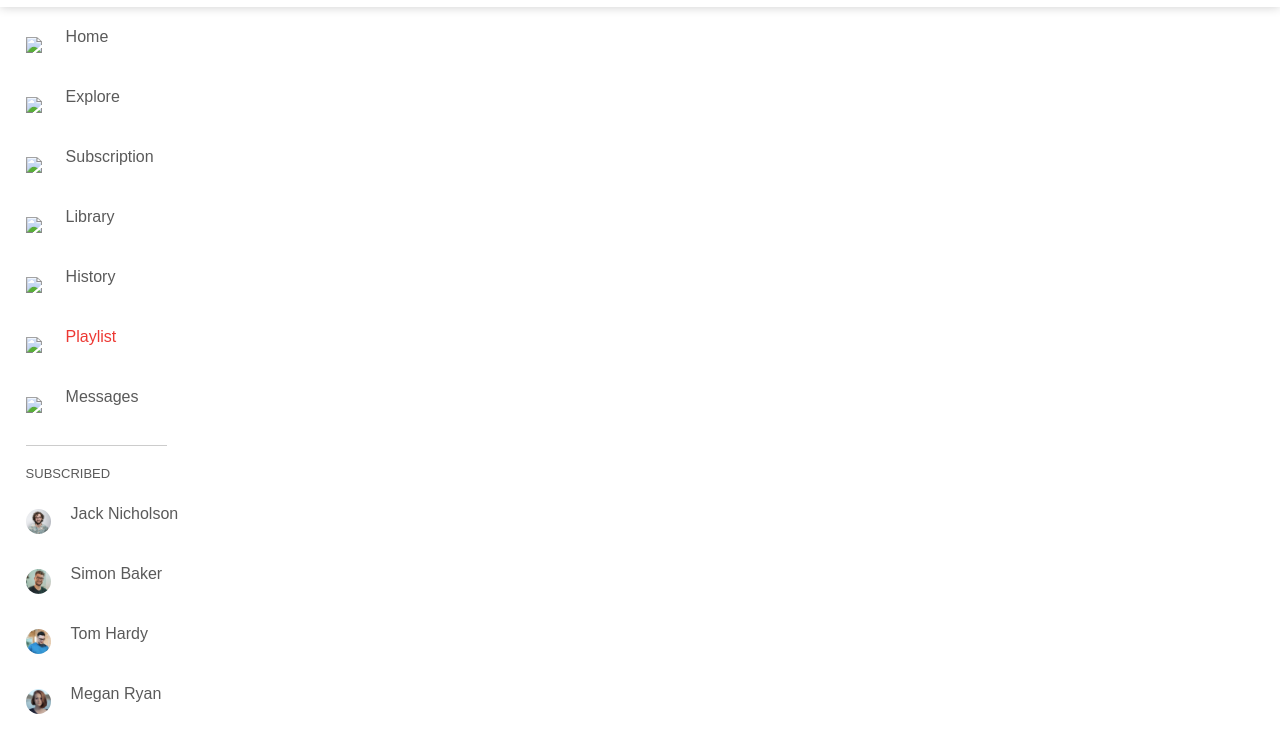
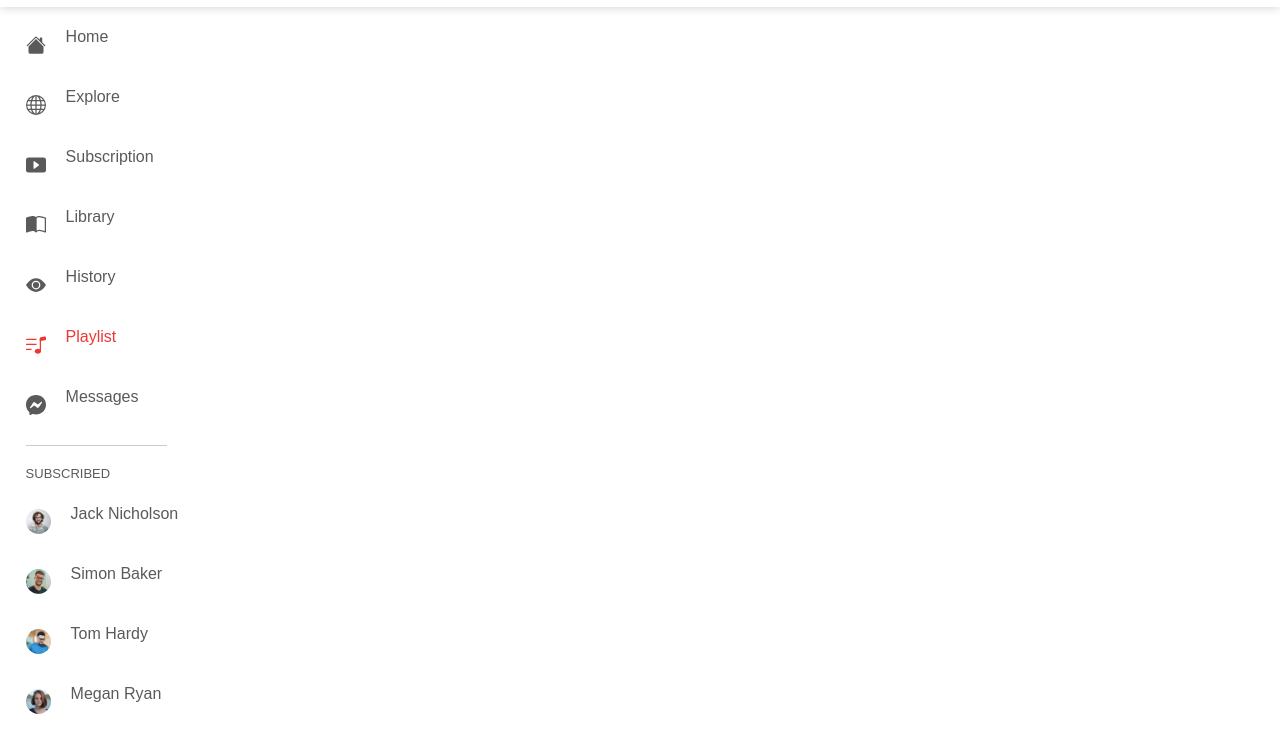
Before and after one commit to HendrukChristoffelDuToit/FightHub.github.io, a website: page playlist.html in a window 1280 px wide. Shown: the part 55-800 px from the top of the page. Drawn offline with nearby package versions, Linux system fonts and the light colour scheme.

Commit message:
Update playlist.html

```diff
--- a/playlist.html
+++ b/playlist.html
@@ -32,13 +32,13 @@
 
     <div class="sidebar">
         <div class="shortcut-links">
-            <a href="index.html" ><img src="node_modules/bootstrap-icons/icons/house-fill.svg"><p>Home</p></a>
-            <a href="explore.html"><img src="node_modules/bootstrap-icons/icons/globe.svg"><p>Explore</p></a>
-            <a href="subscription.html"><img src="node_modules/bootstrap-icons/icons/play-btn-fill.svg"><p>Subscription</p></a>
-            <a href="library.html"><img src="node_modules/bootstrap-icons/icons/book-half.svg"><p>Library</p></a>
-            <a href="history.html"><img src="node_modules/bootstrap-icons/icons/eye-fill.svg"><p>History</p></a>
-            <a href="playlist.html"><img src="node_modules/bootstrap-icons/icons/music-note-list-active.svg"><p>Playlist</p></a>
-            <a href="messages.html"><img src="node_modules/bootstrap-icons/icons/messenger.svg"><p>Messages</p></a>
+            <a href="index.html" ><img src="images/icons/house-fill.svg"><p>Home</p></a>
+            <a href="explore.html"><img src="images/icons/globe.svg"><p>Explore</p></a>
+            <a href="subscription.html"><img src="images/icons/play-btn-fill.svg"><p>Subscription</p></a>
+            <a href="library.html"><img src="images/icons/book-half.svg"><p>Library</p></a>
+            <a href="history.html"><img src="images/icons/eye-fill.svg"><p>History</p></a>
+            <a href="playlist.html"><img src="images/icons/music-note-list-active.svg"><p>Playlist</p></a>
+            <a href="messages.html"><img src="images/icons/messenger.svg"><p>Messages</p></a>
             <hr>
         </div>
         <div class="subscribed-list">
```
